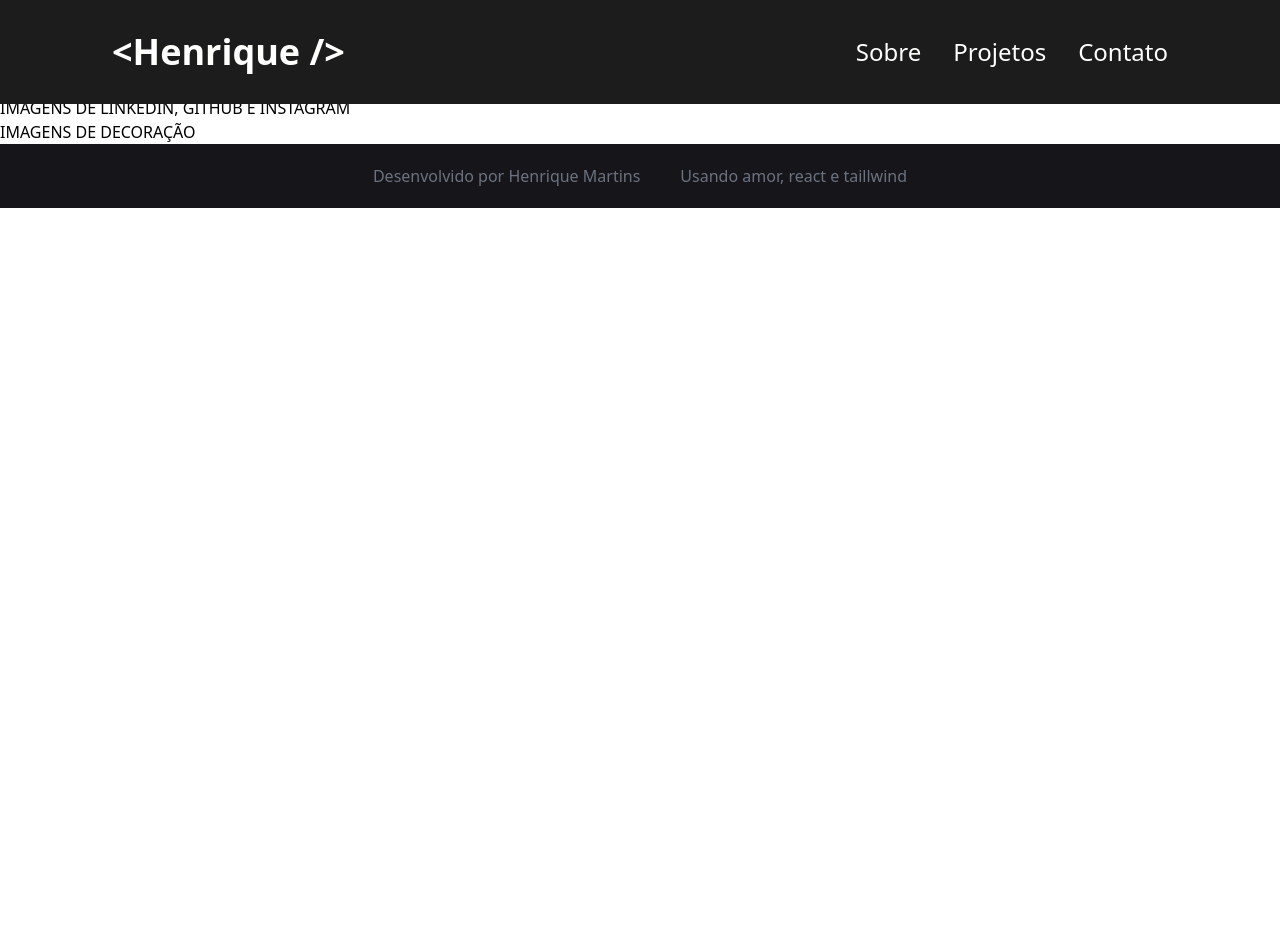
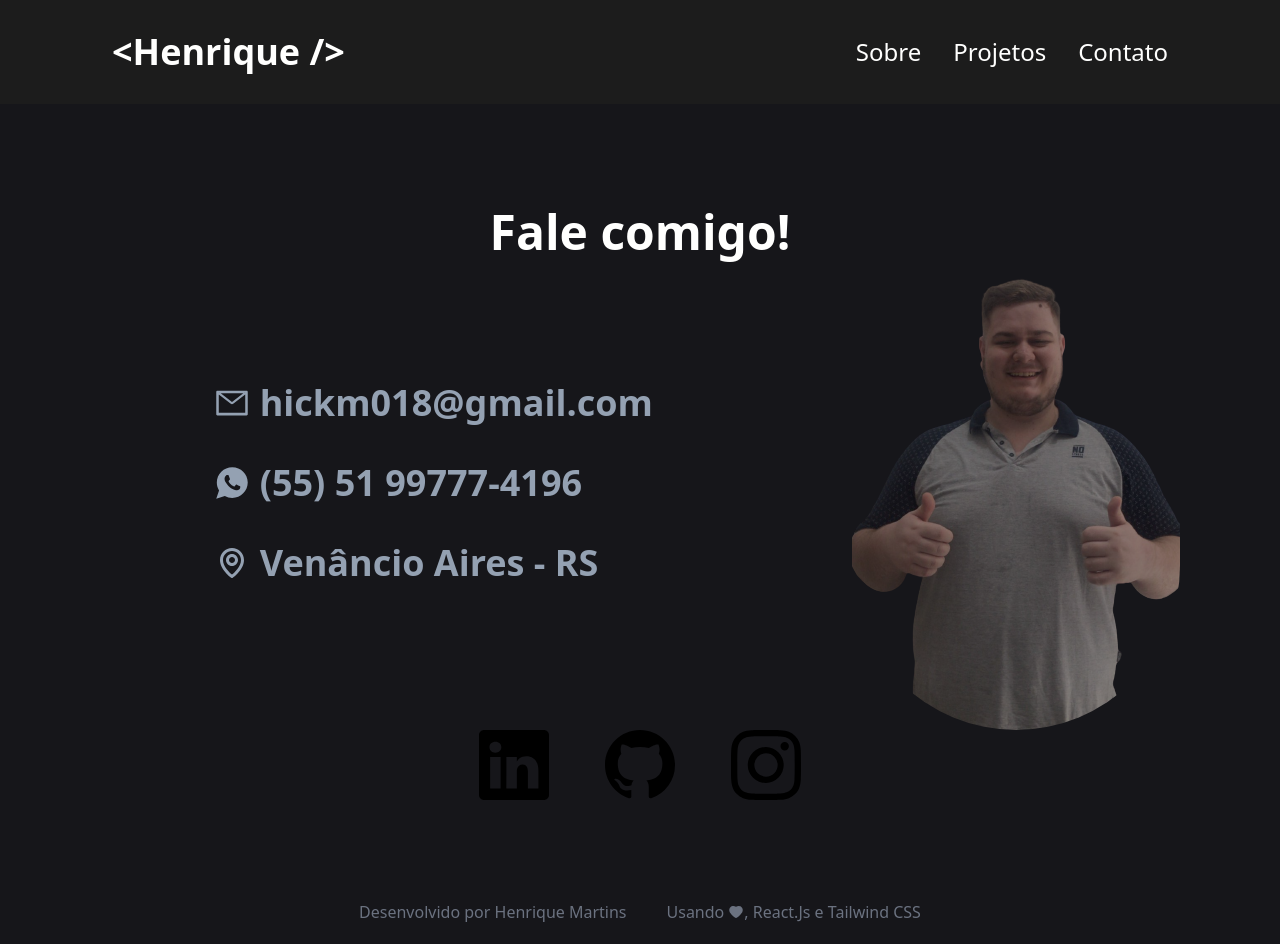
Before and after one commit to Henrique-M01/portfolio-henrique, a React (Create React App) app: page /contact in a window 1280 px wide. Before the commit the page ends 800 px from the top, so only its background shows below. Built offline with nearby package versions, Linux system fonts and the light colour scheme.

Commit message:
Finaliza ContactPage

```diff
--- a/package.json
+++ b/package.json
@@ -8,6 +8,7 @@
     "@testing-library/user-event": "^13.5.0",
     "react": "^17.0.2",
     "react-dom": "^17.0.2",
+    "react-icons": "^4.3.1",
     "react-router-dom": "^6.2.2",
     "react-scripts": "5.0.0",
     "web-vitals": "^2.1.4"
--- a/src/Components/Footer.jsx
+++ b/src/Components/Footer.jsx
@@ -1,8 +1,10 @@
+import { AiFillHeart } from 'react-icons/ai'
+
 export default function Footer() {
   return (
     <footer className="bg-background-black flex justify-center text-gray-500 font-medium py-5">
       <h1>Desenvolvido por Henrique Martins</h1>
-      <p className="ml-10">Usando amor, react e taillwind</p>
+      <p className="ml-10 flex items-center">Usando <AiFillHeart className='ml-1'/>, React.Js e Tailwind CSS</p>
     </footer>
   )
 }
--- a/src/pages/ContactPage.jsx
+++ b/src/pages/ContactPage.jsx
@@ -1,16 +1,80 @@
 import Footer from "../Components/Footer";
 import Header from "../Components/Header";
+import { IoLogoWhatsapp } from 'react-icons/io';
+import { AiOutlineMail } from 'react-icons/ai';
+import { BiMap } from 'react-icons/bi';
+import { BsLinkedin, BsGithub, BsInstagram } from 'react-icons/bs';
+import imgHangLose from '../images/img_hanglose (1).png';
+
 export default function ContactPage() {
   return (
     <div>
       <Header />
-      <div>
-        <h1>Fale comigo!</h1>
-        <h3>Email: hickm018@gmail.com</h3>
-        <h3>WhatsApp: (55) 51 99777-4196</h3>
-        <h3>Venâncio Aires - RS</h3>
-        <p>IMAGENS DE LINKEDIN, GITHUB E INSTAGRAM</p>
-        <p>IMAGENS DE DECORAÇÃO</p>
+      <div className="pt-28 bg-background-black">
+        <h1 className="flex justify-center mt-24 text-5xl font-bold text-white-title">Fale comigo!</h1>
+        <div className="flex justify-around">
+          <div className="text-gray-text text-4xl font-semibold flex flex-col justify-center py-26 ml-28">
+            <button
+              onClick={ () => {
+                navigator.clipboard.writeText('hickm018@gmail.com')
+                alert('Email copiado com sucesso!')
+              }}
+              className="mb-10 flex items-center font-semibold hover:text-purple-800 delay-100"
+            >
+              <AiOutlineMail className="mr-2 w-10"/>
+              hickm018@gmail.com
+            </button>
+            <a
+              className="mb-10 flex items-center hover:text-purple-800 delay-100"
+              href="https://contate.me/henrique_dev"
+              target="_blank"
+              rel="noreferrer"
+            >
+              <IoLogoWhatsapp className="mr-2 w-10"/>
+              (55) 51 99777-4196
+            </a>
+            <a
+              className="mb-5 flex items-center hover:text-purple-800 delay-100"
+              href="https://www.venancioaires.rs.gov.br/"
+              target="_blank"
+              rel="noreferrer"
+            >
+              < BiMap className="mr-2 w-10"/>
+              Venâncio Aires - RS
+            </a>
+          </div>
+          <img
+            className="rounded-b-full opacity-50 brightness-100 relative min-w-min h-full"
+            alt="Imagem de Henrique Martins sorrindo"
+            src={ imgHangLose }
+          />
+        </div>
+        <div className="flex justify-center pb-20">
+          <a
+            className="hover:text-purple-800 delay-100 mr-14"
+            href="https://www.linkedin.com/in/henrique-martins01/"
+            target="_blank"
+            rel="noreferrer"
+          >
+            <BsLinkedin size={70} />
+          </a>
+          <a
+            className="hover:text-purple-800 delay-100 mr-14"
+            href="https://github.com/Henrique-M01"
+            target="_blank"
+            rel="noreferrer"
+          >
+            <BsGithub size={70}/>
+          </a>
+          <a
+            className="hover:text-purple-800 delay-100"
+            href="https://www.instagram.com/hmartinswd2/"
+            target="_blank"
+            rel="noreferrer"
+          >
+            <BsInstagram size={70}/>
+          </a>
+        </div>
       </div>
       <Footer />
     </div>
```
Also changed, not shown: src/images/img_hanglose (1).png (added), 1 other file (tests, documents, lock files or other folders).
